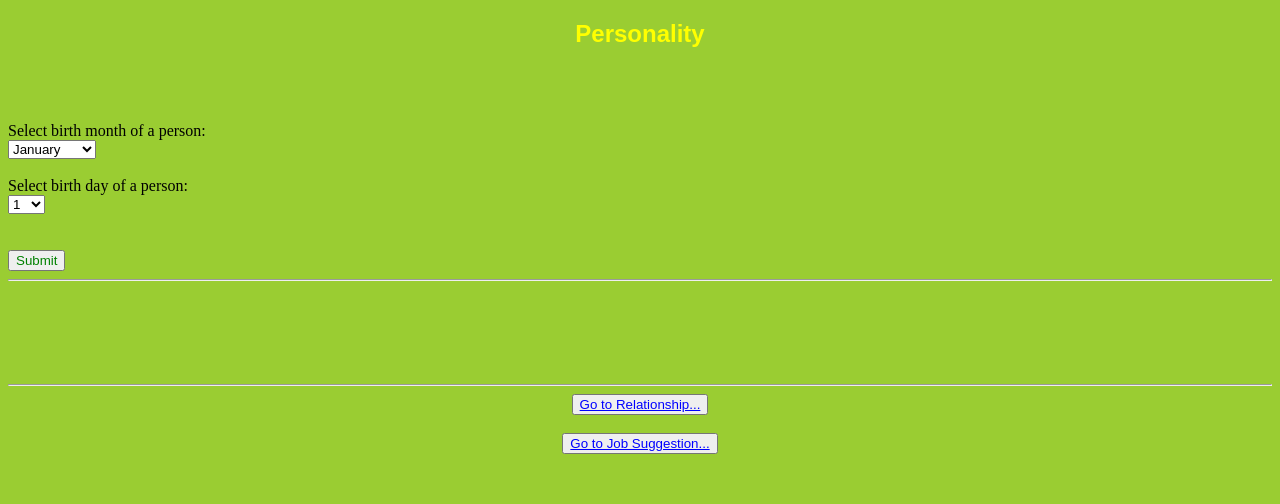
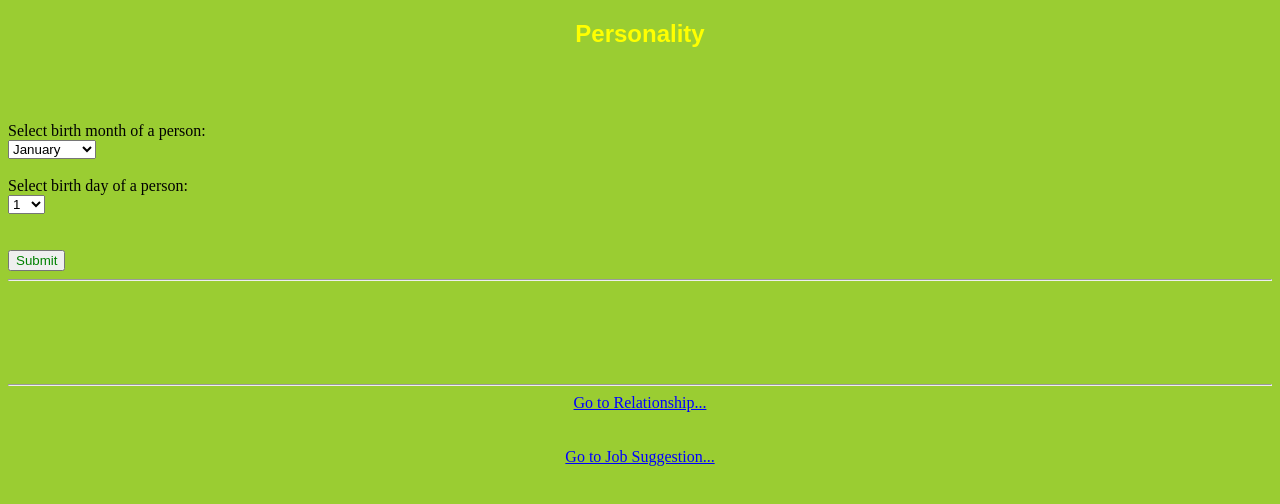
Before and after one commit to JaredBalase/BirthdateGenerator.com, a plain HTML site: page 1.html in a window 1280 px wide. Drawn offline with Linux system fonts and the light colour scheme.

Commit message:
Update3 1.html

```diff
--- a/1.html
+++ b/1.html
@@ -42,7 +42,7 @@
 
 <div id="personalityTraits"><h3 <br><br>
 </h3></div><br><br><hr>
-<center><button ><a href="Relationship.html" style="color:blue;">Go to Relationship...</button></a><br><br><button><a href="job.html" style="color:blue;">Go to Job Suggestion...</a></button></center>
+<center><a href="Relationship.html" style="color:blue;">Go to Relationship...</a><br><br><br><a href="job.html" style="color:blue;">Go to Job Suggestion...</a></center>
 <script>
 function calculateN(num) {
   var sum = 0;
```
